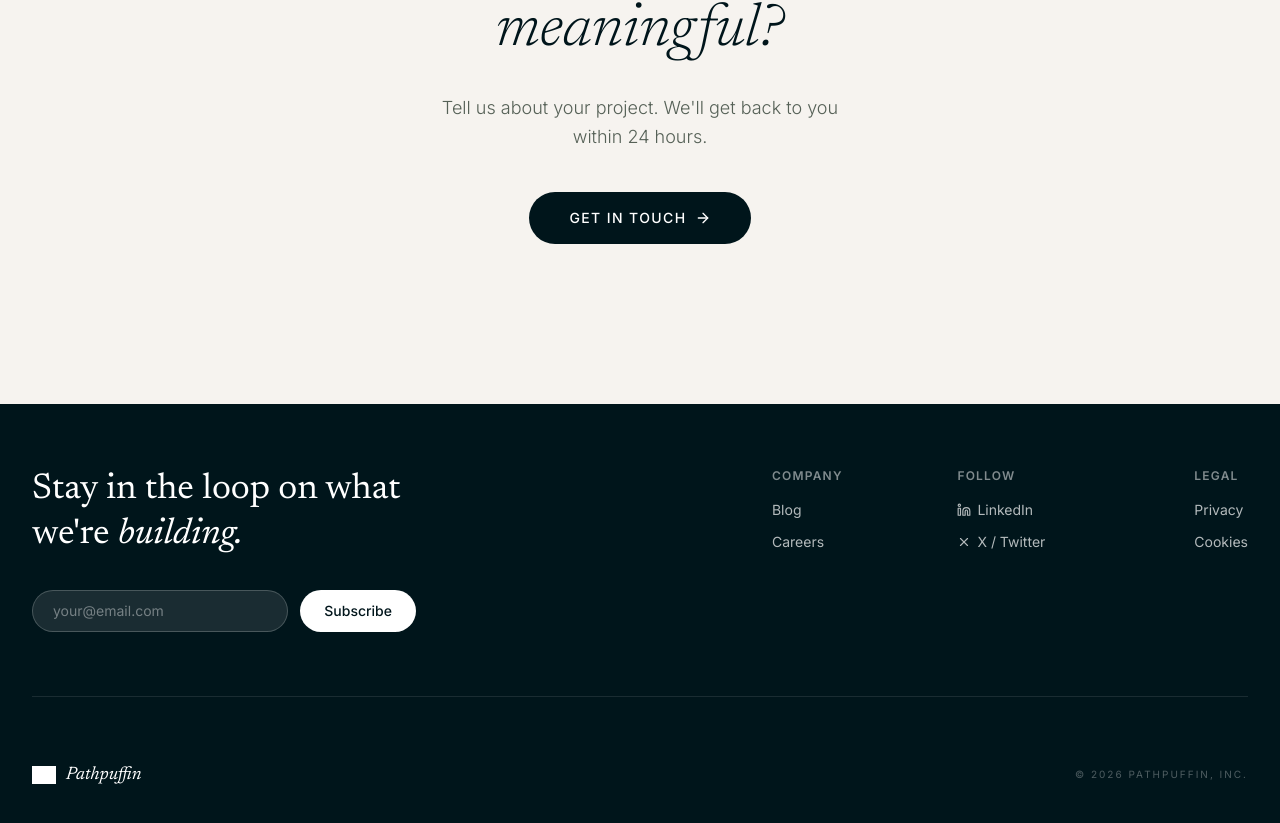
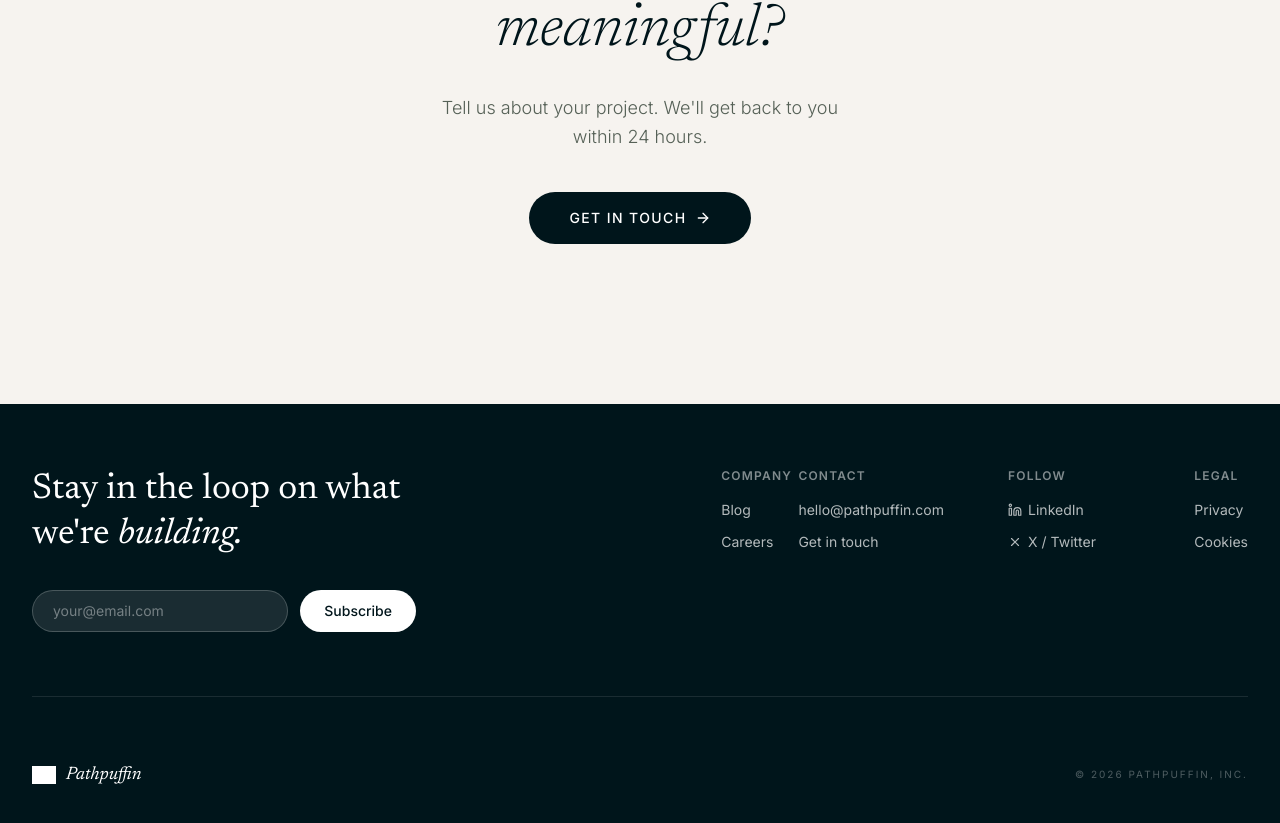
Before and after one commit to PathPuffin/pathpuffin_website, a React (Vite) app: page / in a window 1280 px wide. Shown: the part 2508-3331 px from the top of the page. Built offline with nearby package versions, Linux system fonts and the light colour scheme; grey boxes are pictures that could not be loaded.

Commit message:
Add contact to footer, link Start a Conversation to contact page

```diff
--- a/src/App.tsx
+++ b/src/App.tsx
@@ -74,13 +74,13 @@ const Hero = () => {
             </p>
 
             <div className="mt-12 flex items-center gap-6">
-              <a
-                href={`mailto:${CONTACT_EMAIL}`}
+              <Link
+                to="/contact"
                 className="bg-primary text-on-primary px-8 py-4 rounded-full font-medium text-sm uppercase tracking-widest hover:bg-primary/80 transition-all duration-300 flex items-center gap-2 group"
               >
                 Start a Conversation
                 <ArrowRight className="w-4 h-4 group-hover:translate-x-1 transition-transform" />
-              </a>
+              </Link>
               <button
                 onClick={() => scrollTo("process")}
                 className="text-secondary text-sm font-medium hover:text-primary transition-colors flex items-center gap-2 group"
@@ -243,11 +243,16 @@ const Footer = () => {
             )}
           </div>
 
-          <div className="grid grid-cols-3 gap-8 lg:justify-items-end">
+          <div className="grid grid-cols-4 gap-8 lg:justify-items-end">
             <div className="flex flex-col gap-3">
               <span className="text-xs font-semibold uppercase tracking-widest opacity-50 mb-1">Company</span>
-              <a href={`mailto:${CONTACT_EMAIL}?subject=Blog inquiry`} className="text-sm hover:opacity-100 opacity-70 transition-opacity">Blog</a>
+              <Link to="/blog" className="text-sm hover:opacity-100 opacity-70 transition-opacity">Blog</Link>
               <a href={`mailto:${CONTACT_EMAIL}?subject=Careers inquiry`} className="text-sm hover:opacity-100 opacity-70 transition-opacity">Careers</a>
+            </div>
+            <div className="flex flex-col gap-3">
+              <span className="text-xs font-semibold uppercase tracking-widest opacity-50 mb-1">Contact</span>
+              <a href={`mailto:${CONTACT_EMAIL}`} className="text-sm hover:opacity-100 opacity-70 transition-opacity">{CONTACT_EMAIL}</a>
+              <Link to="/contact" className="text-sm hover:opacity-100 opacity-70 transition-opacity">Get in touch</Link>
             </div>
             <div className="flex flex-col gap-3">
               <span className="text-xs font-semibold uppercase tracking-widest opacity-50 mb-1">Follow</span>
```
